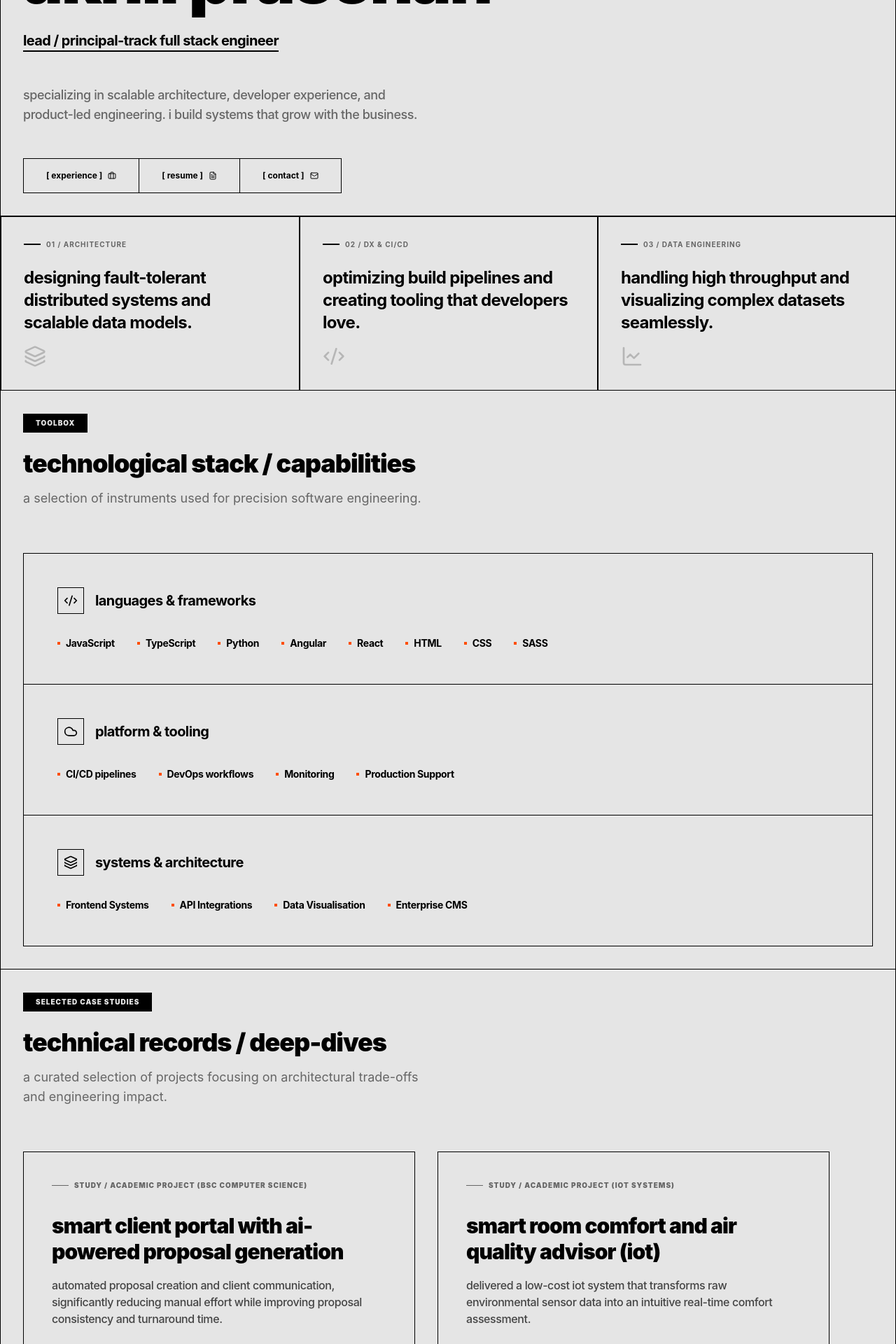
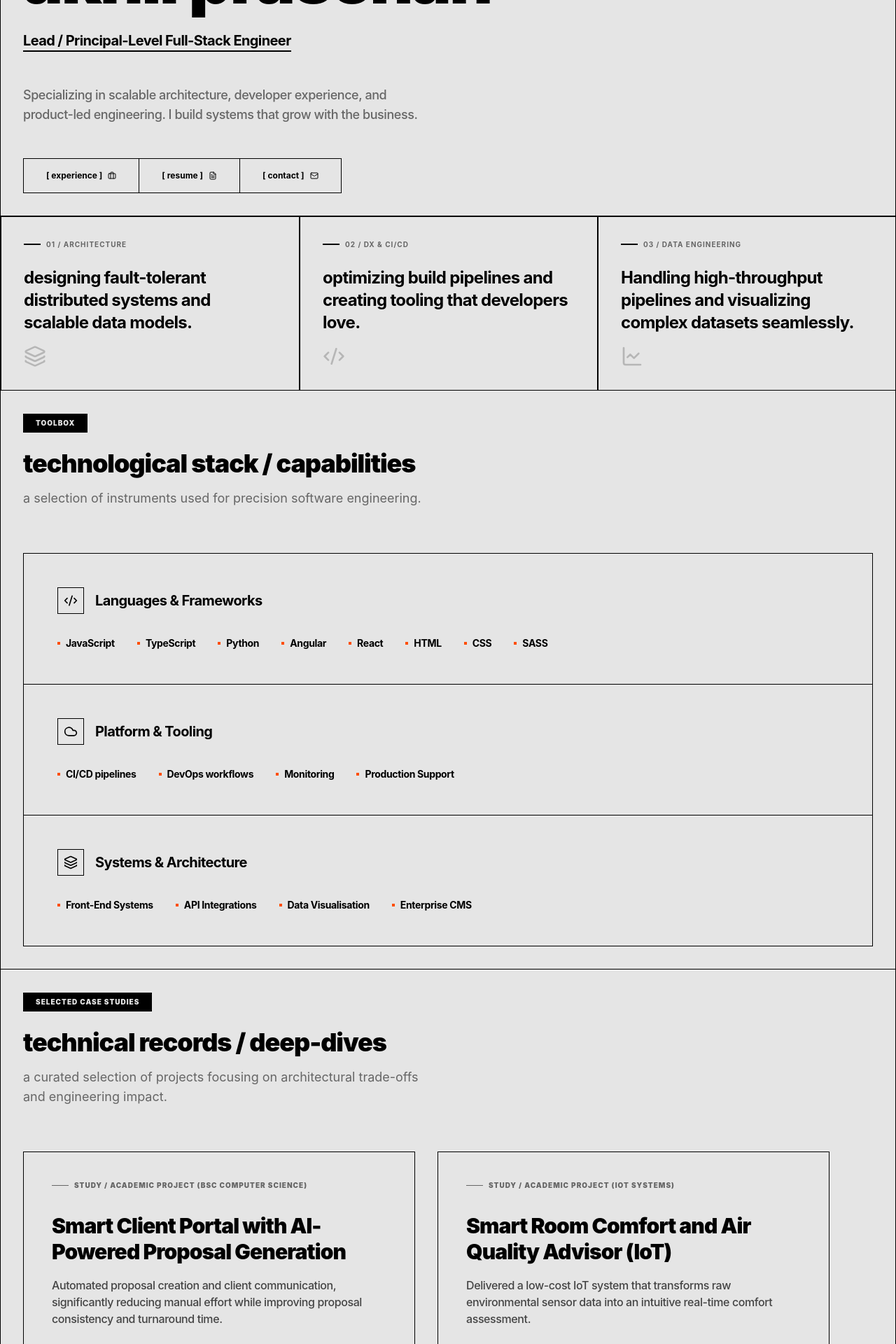
Before and after one commit to decodez/decodez.github.io, a React (Vite) app: page / in a window 1280 px wide. Shown: the part 160-2080 px from the top of the page at 70% size. Built offline with nearby package versions, Linux system fonts and the light colour scheme.

Commit message:
feat: capitalize titles and update professional terminology

```diff
--- a/src/app/routes/case-studies.tsx
+++ b/src/app/routes/case-studies.tsx
@@ -34,7 +34,7 @@ export default function CaseStudies() {
     <div className="te-grid-container transition-colors duration-500 min-h-screen">
       {/* Header Section */}
       <section className="te-grid-item col-span-full py-24 flex flex-col justify-center">
-        <div className="max-w-4xl lowercase">
+        <div className="max-w-4xl ">
           <div className="inline-block border-2 border-[var(--border-color)] px-4 py-1 mb-8 text-[10px] font-black uppercase tracking-widest bg-[var(--text-primary)] text-[var(--bg-color)]">
             technical archive
           </div>
@@ -54,7 +54,7 @@ export default function CaseStudies() {
           <input
             type="text"
             placeholder="search catalog..."
-            className="w-full bg-transparent text-xs font-bold tracking-tight outline-none placeholder:text-[var(--text-muted)] lowercase"
+            className="w-full bg-transparent text-xs font-bold tracking-tight outline-none placeholder:text-[var(--text-muted)] "
             value={searchQuery}
             onChange={(e) => setSearchQuery(e.target.value)}
           />
@@ -101,7 +101,7 @@ export default function CaseStudies() {
             </div>
           ))
         ) : (
-          <section className="te-grid-item col-span-full py-32 text-center lowercase">
+          <section className="te-grid-item col-span-full py-32 text-center ">
             <div className="text-[10px] font-black uppercase tracking-widest text-[var(--text-muted)] mb-4">result / zero</div>
             <p className="text-xl font-bold tracking-tight mb-8">no technical records match the current parameters.</p>
             <button
--- a/src/app/routes/home.tsx
+++ b/src/app/routes/home.tsx
@@ -7,7 +7,7 @@ const WORK_HISTORY = [
     company: "JLL (Client: Google)",
     role: "Lead Software Engineer (Platform-Focused)",
     dates: "2020 – Present",
-    description: "Technical owner for frontend and system architecture of a complex enterprise web application supporting Google projects.",
+    description: "Technical owner for Front-End and system architecture of a complex enterprise web application supporting Google projects.",
     achievements: [
       "Drive architectural decisions balancing performance, complexity, and evolving business requirements.",
       "Own CI/CD pipelines and DevOps workflows, improving deployment reliability and developer efficiency.",
@@ -21,9 +21,9 @@ const WORK_HISTORY = [
     dates: "2018 – 2020",
     description: "Delivered large-scale enterprise and government web platforms with complex regulatory requirements.",
     achievements: [
-      "Designed scalable frontend architectures and reusable component systems.",
+      "Designed scalable Front-End architectures and reusable component systems.",
       "Collaborated with backend and product teams to ensure maintainability and performance.",
-      "Contributed to shared frontend standards and documentation across projects."
+      "Contributed to shared Front-End standards and documentation across projects."
     ]
   },
   {
@@ -43,7 +43,7 @@ const WORK_HISTORY = [
     description: "Delivering end-to-end software solutions, owning system design and deployment.",
     achievements: [
       "Built full-stack systems using MERN stack, Electron desktop applications, and custom dashboards.",
-      "Designed backend APIs, authentication flows, data models, and frontend systems."
+      "Designed backend APIs, authentication flows, data models, and Front-End systems."
     ]
   }
 ]
@@ -62,7 +62,7 @@ const SKILLS = [
   {
     category: "Systems & Architecture",
     icon: Layers,
-    items: ["Frontend Systems", "API Integrations", "Data Visualisation", "Enterprise CMS"]
+    items: ["Front-End Systems", "API Integrations", "Data Visualisation", "Enterprise CMS"]
   }
 ]
 
@@ -77,12 +77,11 @@ export default function Home() {
           </h1>
           <div className="flex flex-col sm:flex-row sm:items-baseline gap-4 mb-12">
             <h2 className="text-xl font-bold tracking-tight text-[var(--text-secondary)] border-b-2 border-[var(--text-primary)] inline-block">
-              lead / principal-track full stack engineer
+              Lead / Principal-Level Full-Stack Engineer
             </h2>
           </div>
           <p className="max-w-xl text-lg font-medium tracking-tight text-[var(--text-muted)] mb-12">
-            specializing in scalable architecture, developer experience, and product-led engineering.
-            i build systems that grow with the business.
+            Specializing in scalable architecture, developer experience, and product-led engineering. I build systems that grow with the business.
           </p>
 
           <div className="flex flex-wrap gap-0 border-t border-l border-[var(--border-color)] max-w-fit">
@@ -133,7 +132,7 @@ export default function Home() {
             <div className="h-0.5 w-6 bg-[var(--border-color)]" />
             <span className="text-[10px] font-bold tracking-widest uppercase">03 / data engineering</span>
           </div>
-          <h3 className="text-2xl font-bold mb-4 tracking-tight">handling high throughput and visualizing complex datasets seamlessly.</h3>
+          <h3 className="text-2xl font-bold mb-4 tracking-tight">Handling high-throughput pipelines and visualizing complex datasets seamlessly.</h3>
           <LineChart className="h-8 w-8 text-[var(--border-color)] opacity-20 group-hover:opacity-100 transition-opacity" />
         </section>
       </div>
@@ -243,7 +242,7 @@ export default function Home() {
             get in touch
           </div>
           <h2 className="text-6xl sm:text-8xl font-black tracking-tighter mb-12 leading-[0.85]">
-            open for / collaboration.
+            open for collaboration.
           </h2>
 
           <div className="flex flex-wrap justify-center gap-0 border-t border-l border-[var(--border-color)] max-w-fit mx-auto">
--- a/src/components/CaseStudyCard.tsx
+++ b/src/components/CaseStudyCard.tsx
@@ -18,11 +18,11 @@ export function CaseStudyCard({ study }: CaseStudyCardProps) {
           <span className="text-[10px] font-black uppercase tracking-widest">study / {study.company}</span>
         </div>
 
-        <h3 className="text-3xl font-black tracking-tighter mb-4 leading-tight lowercase">
+        <h3 className="text-3xl font-black tracking-tighter mb-4 leading-tight ">
           {study.title}
         </h3>
 
-        <p className="text-md font-medium tracking-tight opacity-70 mb-8 line-clamp-3 lowercase">
+        <p className="text-md font-medium tracking-tight opacity-70 mb-8 line-clamp-3 ">
           {study.impactLine}
         </p>
       </div>
--- a/src/components/CommandPalette.tsx
+++ b/src/components/CommandPalette.tsx
@@ -36,11 +36,11 @@ export function CommandPalette() {
             <Search className="mr-3 h-4 w-4 shrink-0 text-[var(--text-muted)]" />
             <Command.Input
               placeholder="search sections..."
-              className="flex h-14 w-full bg-transparent py-3 text-xs font-bold tracking-tight outline-none placeholder:text-[var(--text-muted)] selection:bg-[#ff4d00]/30 lowercase"
+              className="flex h-14 w-full bg-transparent py-3 text-xs font-bold tracking-tight outline-none placeholder:text-[var(--text-muted)] selection:bg-[#ff4d00]/30 "
               autoFocus
             />
           </div>
-          <Command.List className="max-h-[60vh] overflow-y-auto p-0 lowercase">
+          <Command.List className="max-h-[60vh] overflow-y-auto p-0 ">
             <Command.Empty className="py-12 text-center text-[10px] font-black uppercase tracking-widest text-[var(--text-muted)]">
               no results found.
             </Command.Empty>
--- a/src/styles.css
+++ b/src/styles.css
@@ -66,7 +66,7 @@
 }
 
 h1, h2, h3, h4, nav, button {
-  text-transform: lowercase;
+  /* text-transform: lowercase; */
   letter-spacing: -0.03em;
 }
 
```
Also changed, not shown: src/app/routes/case-study.$slug.tsx (+4 -4 lines).
